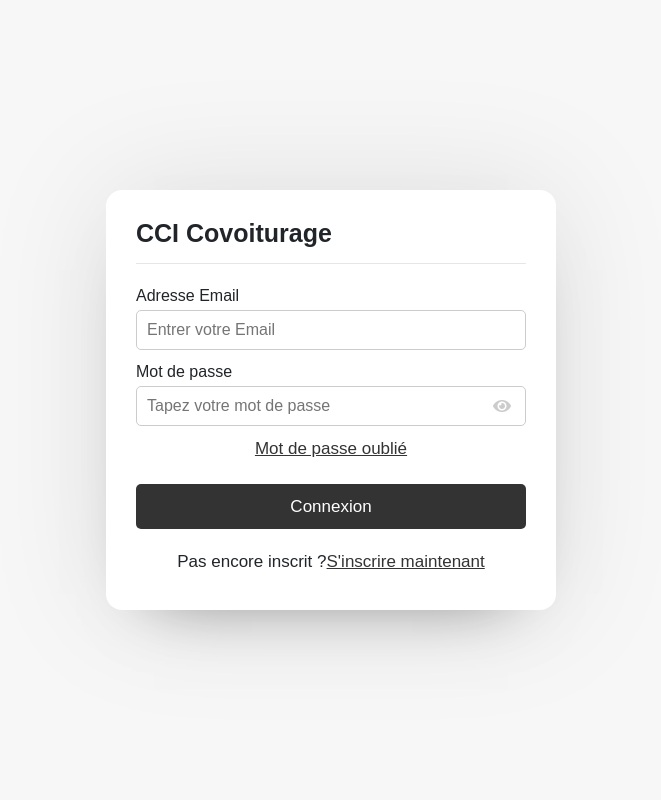
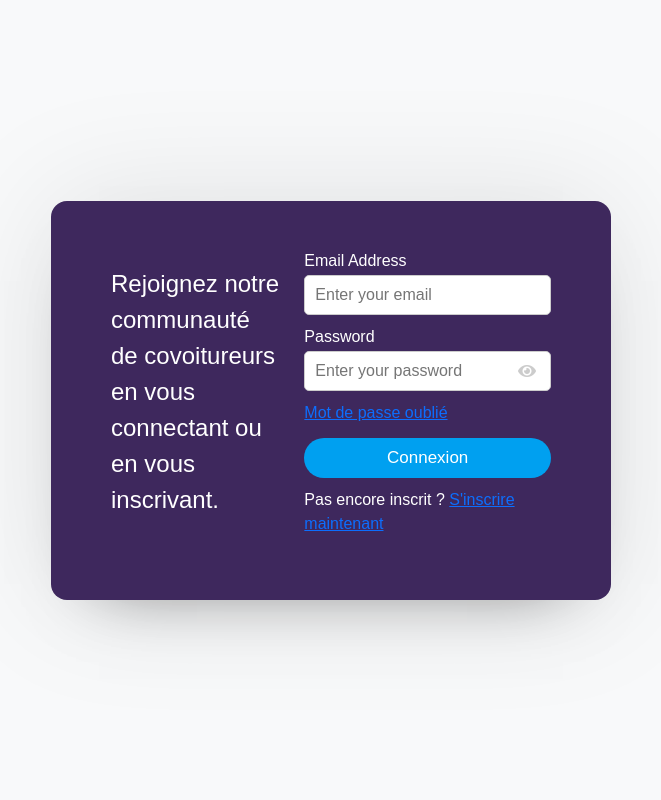
Before and after one commit to NikolozMamyan/mafia-Co, a PHP site: page /views/login.php in a window 1280 px wide. Shown: the whole page, without its empty margins (309-970 px from the left). Run offline with PHP 8.4, Linux system fonts and the light colour scheme; some libraries are stand-ins or nearby versions.

Commit message:
modif login et signup

```diff
--- a/assets/css/main.css
+++ b/assets/css/main.css
@@ -7,38 +7,21 @@
 }
 
 body {
-  display: flex;
-  align-items: center;
-  justify-content: center;
   min-height: 100vh;
   background: #f7f7f7;
-  padding: 0 10px;
+}
+
+.bg__section--co {
+  background: #3E285D;
 }
 
 .wrapper {
-  background: #fff;
-  max-width: 450px;
-  width: 100%;
+  width: 70vh;
   border-radius: 16px;
   box-shadow: 0 0 128px 0 rgba(0, 0, 0, 0.1), 0 32px 64px -48px rgba(0, 0, 0, 0.5);
 }
 
 /* Login & Signup Form CSS Start */
-.form {
-  padding: 25px 30px;
-}
-
-.form header {
-  font-size: 25px;
-  font-weight: 600;
-  padding-bottom: 10px;
-  border-bottom: 1px solid #e6e6e6;
-}
-
-.form form {
-  margin: 20px 0;
-}
-
 .form form .error-text {
   color: #721c24;
   padding: 8px 10px;
@@ -91,12 +74,12 @@ body {
 }
 
 .form form .button input {
-  height: 45px;
+  height: 5vh;
   border: none;
   color: #fff;
   font-size: 17px;
-  background: #333;
-  border-radius: 5px;
+  background: #00A0F0;
+  border-radius: 25px;
   cursor: pointer;
   margin-top: 13px;
 }
@@ -115,16 +98,15 @@ body {
   content: "\f070";
 }
 
-.form .link {
-  text-align: center;
-  margin: 10px 0;
-  font-size: 17px;
+.resum {
+  color: #fff;
+  font-size: 24px;
 }
 
-.form .link a {
-  color: #333;
+label {
+  color: #fff;
 }
 
-.form .link a:hover {
-  text-decoration: underline;
+p {
+  color: #fff;
 }/*# sourceMappingURL=main.css.map */
--- a/assets/css/sass/Pages/_loginPage.scss
+++ b/assets/css/sass/Pages/_loginPage.scss
@@ -6,35 +6,36 @@
     font-family: 'Poppins', sans-serif;
   }
    body{
-    display: flex;
-    align-items: center;
-    justify-content: center;
+//     display: flex;
+//     align-items: center;
+//     justify-content: center;
      min-height: 100vh;
      background: #f7f7f7;
-    padding: 0 10px;
+//     padding: 0 10px;
+   }
+   .bg__section--co{
+    background: #3E285D;
    }
    .wrapper{
-    background: #fff;
-    max-width: 450px;
-    width: 100%;
+     width: 70vh;
      border-radius: 16px;
      box-shadow: 0 0 128px 0 rgba(0,0,0,0.1),
                  0 32px 64px -48px rgba(0,0,0,0.5);
    }
 
    /* Login & Signup Form CSS Start */
-  .form{
-    padding: 25px 30px;
-  }
-  .form header{
-    font-size: 25px;
-    font-weight: 600;
-    padding-bottom: 10px;
-    border-bottom: 1px solid #e6e6e6;
-  }
-  .form form{
-    margin: 20px 0;
-  }
+//    .form{
+//      padding: 25px 30px;
+//    }
+//   .form header{
+//     font-size: 25px;
+//     font-weight: 600;
+//     padding-bottom: 10px;
+//     //border-bottom: 1px solid #e6e6e6;
+//   }
+//   .form form{
+//     margin: 20px 0;
+//   }
   .form form .error-text{
     color: #721c24;
     padding: 8px 10px;
@@ -45,6 +46,7 @@
     margin-bottom: 10px;
     display: none;
   }
+
   .form form .name-details{
     display: flex;
   }
@@ -78,12 +80,12 @@
     font-size: 17px;
   }
   .form form .button input{
-    height: 45px;
+    height: 5vh;
     border: none;
     color: #fff;
     font-size: 17px;
-    background: #333;
-    border-radius: 5px;
+    background: #00A0F0;
+    border-radius: 25px;
     cursor: pointer;
     margin-top: 13px;
   }
@@ -99,14 +101,19 @@
     color: #333;
     content: "\f070";
   }
-  .form .link{
-    text-align: center;
-    margin: 10px 0;
-    font-size: 17px;
+//   .form .link{
+//     text-align: center;
+//     margin: 10px 0;
+//     font-size: 17px;
+//   }
+
+  .resum{
+    color: #fff;
+    font-size: 24px;
   }
-  .form .link a{
-    color: #333;
+  label{
+    color: #fff;
   }
-  .form .link a:hover{
-    text-decoration: underline;
+  p{
+    color: #fff;
   }
--- a/assets/js/signup.js
+++ b/assets/js/signup.js
@@ -1,5 +1,5 @@
 const form = document.querySelector(".signup form"),
-continueBtn = form.querySelector(".button input"),
+continueBtn = form.querySelector(".button"),
 errorText = form.querySelector(".error-text");
 
 form.onsubmit = (e)=>{
--- a/views/head.php
+++ b/views/head.php
@@ -1,5 +1,5 @@
 <!DOCTYPE html>
-<!-- Coding By CodingNepal - youtube.com/codingnepal -->
+
 <html lang="fr">
 <head>
   <meta charset="UTF-8">
--- a/views/headDev.php
+++ b/views/headDev.php
@@ -1,5 +1,5 @@
 <!DOCTYPE html>
-<!-- Coding By CodingNepal - youtube.com/codingnepal -->
+
 <html lang="fr">
 <head>
   <meta charset="UTF-8">
--- a/views/login.php
+++ b/views/login.php
@@ -1,36 +1,48 @@
-<!-- login.php -->
-<?php  //include(VIEWS.'head.php');
-        include('./headDev.php');?>
-<body>
-  <div class="wrapper">
-    <section class="form login">
-      <header>CCI Covoiturage</header>
-      <form action="#" method="POST" enctype="multipart/form-data" autocomplete="off">
-        <div class="error-text"><?php echo isset($errorText) ? $errorText : ''; ?></div>
+<?php //include(VIEWS.'head.php');
+include('./headDev.php');
+?>
+
+<body class="d-flex align-items-center justify-content-center bg-light p-5">
+  <div class="row justify-content-center p-5 wrapper bg__section--co">
+    <section class="col-md-5 d-flex align-items-center">
+      <p class="resum">Rejoignez notre communauté de covoitureurs en vous connectant ou en vous inscrivant.</p>
+    </section>
+    <section class="col-md-7 form login">
+      <form class="" action="#" method="POST" enctype="multipart/form-data" autocomplete="off">
+        <div class="error-text"></div>
         <div class="field input">
-          <label>Adresse Email</label>
-          <input type="text" name="email" placeholder="Entrer votre Email" required>
+          <label>Email Address</label>
+          <input type="text" name="email" placeholder="Enter your email" required>
         </div>
         <div class="field input">
-          <label>Mot de passe</label>
-          <input type="password" name="password" placeholder="Tapez votre mot de passe" required>
+          <label>Password</label>
+          <input type="password" name="password" placeholder="Enter your password" required>
           <i class="fas fa-eye"></i>
-
         </div>
-        <div class="link">
-          <a href="">Mot de passe oublié</a>
+        <div class="">
+          <a href="#">Mot de passe oublié</a>
         </div>
         <div class="field button">
-          <input type="submit" name="submit" value="Connexion">
+          <input type="submit" name="submit" value="Connexion" class=" ">
         </div>
       </form>
-      <div class="link">Pas encore inscrit ?<a href="signup.php">S'inscrire maintenant</a></div>
+      <div class="">
+        <p>Pas encore inscrit ? <a href="signup.php">S'inscrire maintenant</a></p>
+      </div>
     </section>
   </div>
 
-  <script src='<?php echo ASSETS ;?>js/pass-show-hide.js'></script>
-  <script src='<?php echo ASSETS ;?>js/login.js'></script>
-  <script src="https://cdn.jsdelivr.net/npm/@popperjs/core@2.9.2/dist/umd/popper.min.js" integrity="sha384-IQsoLXl5PILFhosVNubq5LC7Qb9DXgDA9i+tQ8Zj3iwWAwPtgFTxbJ8NT4GN1R8p" crossorigin="anonymous"></script>
+  <!-- environnement js index -->
+  <?php //include(VIEWS.'footer.php') ;?>
+  <!-- <script src='<?php //echo ASSETS ;?>js/pass-show-hide.js'></script> -->
+  <!-- <script src='<?php //echo ASSETS ;?>js/login.js'></script> -->
+  <!-- environement js dev -->
+  <?php //include('./footer.php') ;?>
+  <script src="../assets/js/pass-show-hide.js"></script>
+  <script src="../assets/js/signup.js"></script>
+
+  <!-- Bootstrap JS (already included in your code) -->
+  <!-- <script src="https://cdn.jsdelivr.net/npm/@popperjs/core@2.9.2/dist/umd/popper.min.js" integrity="sha384-IQsoLXl5PILFhosVNubq5LC7Qb9DXgDA9i+tQ8Zj3iwWAwPtgFTxbJ8NT4GN1R8p" crossorigin="anonymous"></script>
   <script src="https://cdn.jsdelivr.net/npm/bootstrap@5.0.2/dist/js/bootstrap.min.js" integrity="sha384-cVKIPhGWiC2Al4u+LWgxfKTRIcfu0JTxR+EQDz/bgldoEyl4H0zUF0QKbrJ0EcQF" crossorigin="anonymous"></script>
-
+  -->
 </body>
```
Also changed, not shown: views/signup.php (+39 -18 lines), assets/css/sass/Pages/-signupPage.scss (added), 1 other file. Lines whose indentation alone changed are shown as unchanged.
